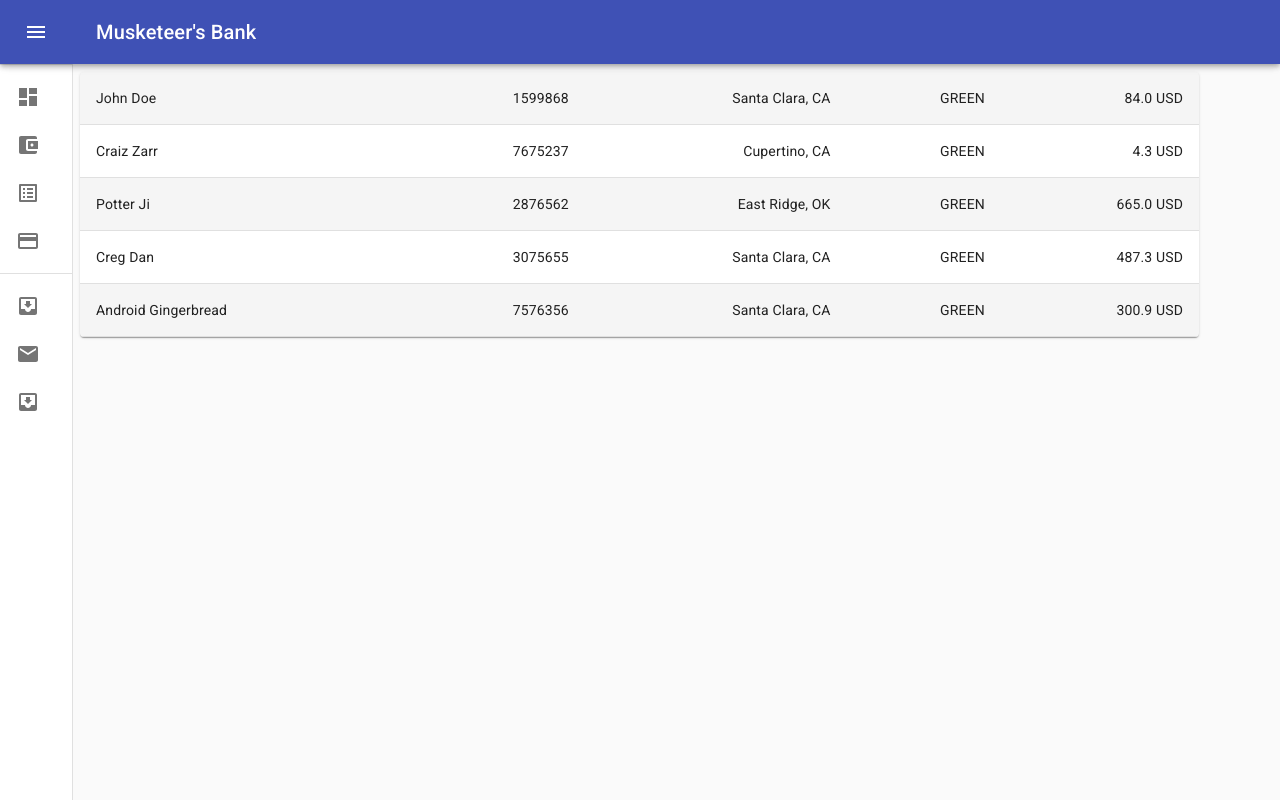
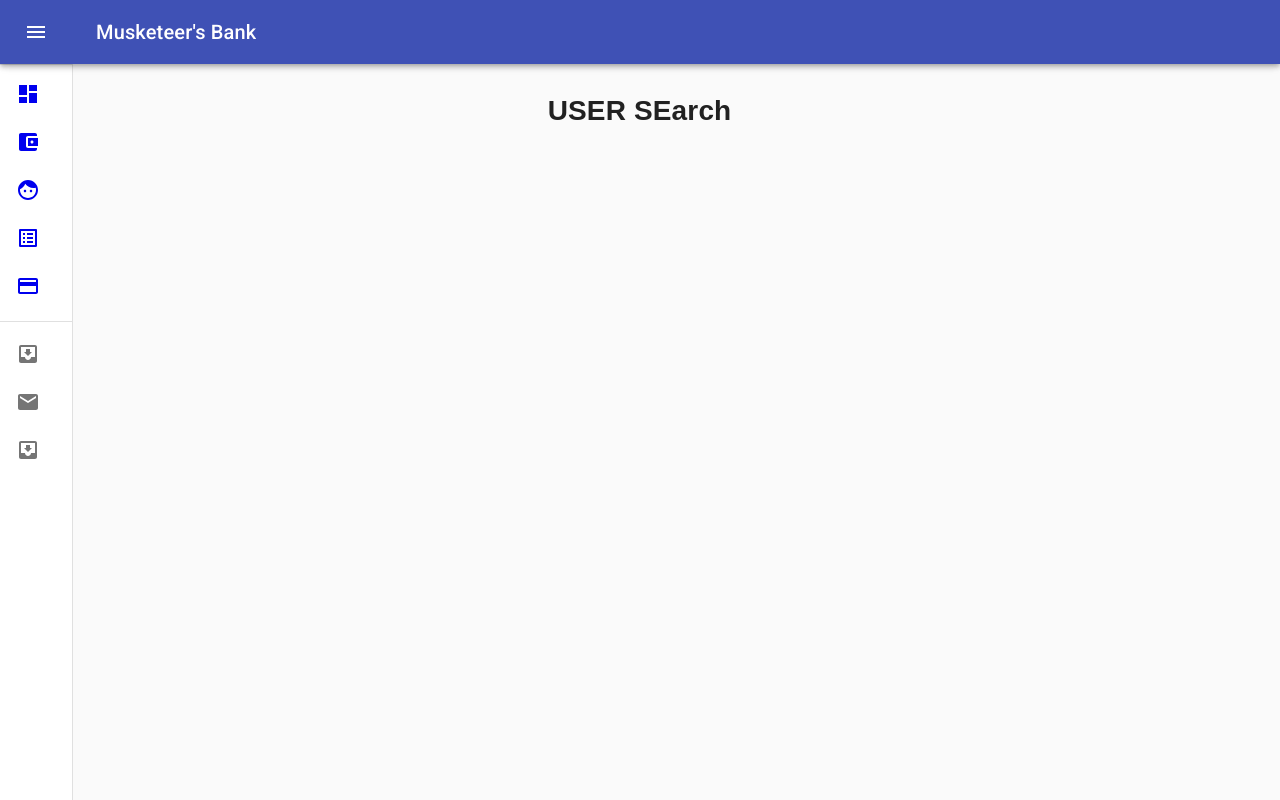
Before and after one commit to shivkumarganesh/SJSU-SW-PROJECT, a React (Create React App) app: page /search in a window 1280 px wide. Built offline with nearby package versions, Linux system fonts and the light colour scheme.

Commit message:
Changes made to component store

```diff
--- a/src/components/list-view/list-view.tsx
+++ b/src/components/list-view/list-view.tsx
@@ -25,24 +25,6 @@ const StyledTableRow = withStyles((theme) => ({
     }
   }
 }))(TableRow);
-
-function createData(name, calories, fat, carbs, protein) {
-  return { name, calories, fat, carbs, protein };
-}
-
-const rows = [
-  createData("John Doe", 1599868, "Santa Clara, CA", "GREEN", "84.0 USD"),
-  createData("Craiz Zarr", 7675237, "Cupertino, CA", "GREEN", "4.3 USD"),
-  createData("Potter Ji", 2876562, "East Ridge, OK", "GREEN", "665.0 USD"),
-  createData("Creg Dan", 3075655, "Santa Clara, CA", "GREEN", "487.3 USD"),
-  createData(
-    "Android Gingerbread",
-    7576356,
-    "Santa Clara, CA",
-    "GREEN",
-    "300.9 USD"
-  )
-];
 
 const useStyles = makeStyles({
   table: {
@@ -73,17 +55,21 @@ export default function ListView(props: ListViewI) {
           </TableRow>
         </TableHead>
         <TableBody>
-          {rows.map((row) => (
-            <StyledTableRow key={row.name}>
-              <StyledTableCell component="th" scope="row">
-                {row.name}
-              </StyledTableCell>
-              <StyledTableCell align="right">{row.calories}</StyledTableCell>
-              <StyledTableCell align="right">{row.fat}</StyledTableCell>
-              <StyledTableCell align="right">{row.carbs}</StyledTableCell>
-              <StyledTableCell align="right">{row.protein}</StyledTableCell>
-            </StyledTableRow>
-          ))}
+          {props.data.map(
+            (row: any, index: string | number | null | undefined) => (
+              <StyledTableRow key={index}>
+                {Object.keys(row).map((item, i) => {
+                  return i === 0 ? (
+                    <StyledTableCell component="th" scope="row">
+                      {row[item]}
+                    </StyledTableCell>
+                  ) : (
+                    <StyledTableCell align="right">{row[item]}</StyledTableCell>
+                  );
+                })}
+              </StyledTableRow>
+            )
+          )}
         </TableBody>
       </Table>
     </TableContainer>
--- a/src/components/side-menu/side-menu.tsx
+++ b/src/components/side-menu/side-menu.tsx
@@ -21,6 +21,8 @@ import AccountBalanceWalletIcon from "@material-ui/icons/AccountBalanceWallet";
 import DashboardIcon from "@material-ui/icons/Dashboard";
 import ListAltIcon from "@material-ui/icons/ListAlt";
 import CreditCardIcon from "@material-ui/icons/CreditCard";
+import FaceIcon from "@material-ui/icons/Face";
+import { Link } from "react-router-dom";
 
 const drawerWidth = 240;
 
@@ -150,14 +152,35 @@ export default function MiniDrawer({ appName, children }) {
         </div>
         <Divider />
         <List>
-          {["Dashboard", "My Account", "Transactions", "Cards"].map(
+          {["Dashboard", "My Account", "Profile", "Transactions", "Cards"].map(
             (text, index) => (
               <ListItem button key={text}>
                 <ListItemIcon>
-                  {index === 0 && <DashboardIcon />}
-                  {index === 1 && <AccountBalanceWalletIcon />}
-                  {index === 2 && <ListAltIcon />}
-                  {index === 3 && <CreditCardIcon />}
+                  {index === 0 && (
+                    <Link to="/dashboard">
+                      <DashboardIcon />
+                    </Link>
+                  )}
+                  {index === 1 && (
+                    <Link to="/accounts">
+                      <AccountBalanceWalletIcon />
+                    </Link>
+                  )}
+                  {index === 2 && (
+                    <Link to="/profile">
+                      <FaceIcon />
+                    </Link>
+                  )}
+                  {index === 3 && (
+                    <Link to="/transactions">
+                      <ListAltIcon />
+                    </Link>
+                  )}
+                  {index === 4 && (
+                    <Link to="/cards">
+                      <CreditCardIcon />
+                    </Link>
+                  )}
                 </ListItemIcon>
                 <ListItemText primary={text} />
               </ListItem>
--- a/src/pages/login/login.tsx
+++ b/src/pages/login/login.tsx
@@ -1,6 +1,5 @@
 import React from "react";
-import ListView from "../../components/list-view/list-view";
 
 export default function Login() {
-  return <ListView />;
+  return <h1>LOGIN</h1>;
 }
--- a/src/pages/profile/profile.tsx
+++ b/src/pages/profile/profile.tsx
@@ -1,6 +1,5 @@
 import React from "react";
-import ListView from "../../components/list-view/list-view";
 
 export default function Profile() {
-  return <ListView />;
+  return <h1>PROFILE</h1>;
 }
--- a/src/pages/transactions/transactions.tsx
+++ b/src/pages/transactions/transactions.tsx
@@ -1,5 +1,6 @@
 import React from "react";
 import ListView from "../../components/list-view/list-view";
+import { TransactionStore } from "../../stores/transaction-store";
 
 let columns = [
   "id",
@@ -10,5 +11,8 @@ let columns = [
   "Amount"
 ];
 export default function Transactions() {
-  return <ListView columnNames={columns} data={[]} />;
+  const transactionStore = new TransactionStore();
+  return (
+    <ListView columnNames={columns} data={transactionStore.allTransactions} />
+  );
 }
--- a/src/pages/user-search/user-search.tsx
+++ b/src/pages/user-search/user-search.tsx
@@ -1,6 +1,5 @@
 import React from "react";
-import ListView from "../../components/list-view/list-view";
 
 export default function UserSearch() {
-  return <ListView />;
+  return <h1>USER SEarch</h1>;
 }
--- a/src/stores/transaction-store.ts
+++ b/src/stores/transaction-store.ts
@@ -1 +1,31 @@
-export class TransactionStore {}
+import { action, observable } from "mobx";
+import { Transactions } from "./../models/transactions";
+
+// Mock Data import
+import { transactions } from "./../mock-data/transactions";
+
+export class TransactionStore {
+  @observable transactions: Transactions[] = [] as Transactions[];
+
+  constructor() {
+    const transactions = this.fetchTransactions();
+    this.setTransactions(transactions);
+  }
+  fetchTransactions(id?: string) {
+    // Fetch Transactions from the backend by ID or All if ID not present
+    if (id) {
+      return [transactions[0] as Transactions];
+    } else {
+      return transactions as Transactions[];
+    }
+  }
+
+  get allTransactions() {
+    return this.transactions;
+  }
+
+  @action.bound
+  setTransactions(transactionList: Transactions[]) {
+    this.transactions = transactionList;
+  }
+}
```
Also changed, not shown: src/stores/user-store.ts (+18 -1 lines).
